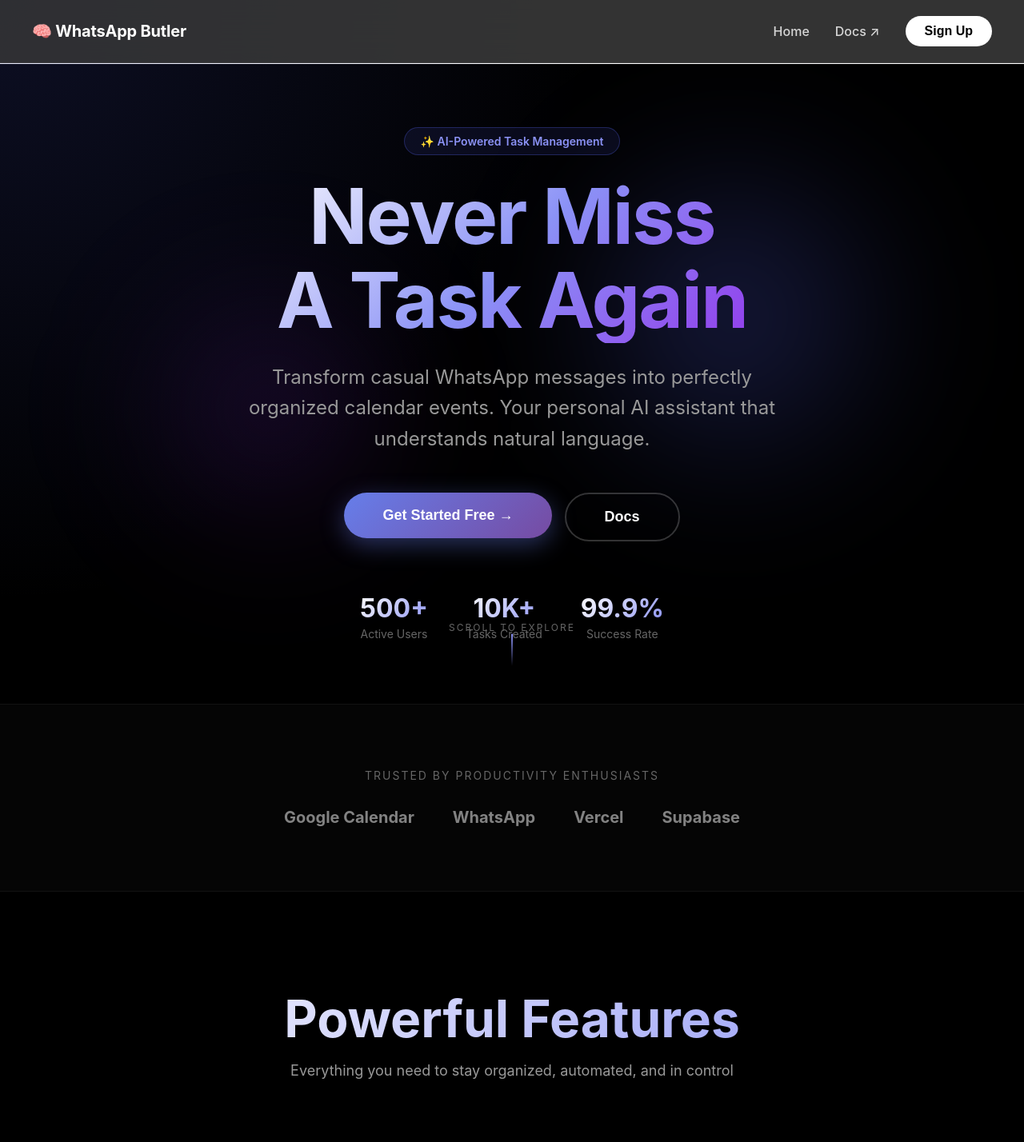
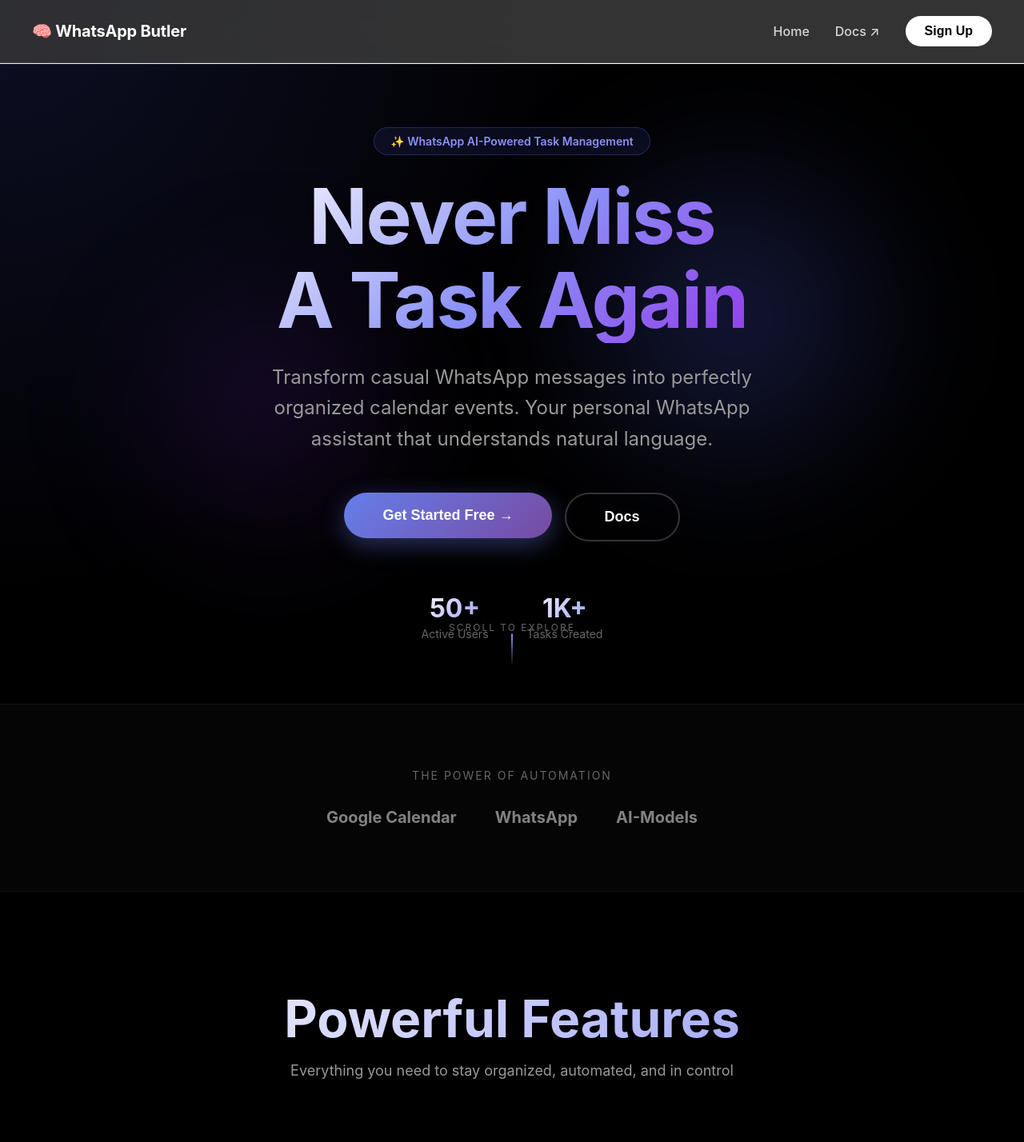
Before and after one commit to DestinyJazz/wa_butler, a Next.js app: page / in a window 1280 px wide. Shown: the top 1428 px of the page at 80% size. Built offline with nearby package versions, Linux system fonts and the light colour scheme.

Commit message:
Update page.tsx

```diff
--- a/app/page.tsx
+++ b/app/page.tsx
@@ -84,7 +84,7 @@
             color: '#8B92F6',
             fontWeight: '600',
           }}>
-            ✨ AI-Powered Task Management
+            ✨ WhatsApp AI-Powered Task Management
           </div>
 
           <h1 style={{
@@ -108,7 +108,7 @@
             lineHeight: '1.6',
           }}>
             Transform casual WhatsApp messages into perfectly organized calendar events.
-            Your personal AI assistant that understands natural language.
+            Your personal WhatsApp assistant that understands natural language.
           </p>
 
           <div style={{ display: 'flex', gap: '16px', flexWrap: 'wrap', justifyContent: 'center' }}>
@@ -172,9 +172,8 @@
             flexWrap: 'wrap',
           }}>
             {[
-              { label: 'Active Users', value: '500+' },
-              { label: 'Tasks Created', value: '10K+' },
-              { label: 'Success Rate', value: '99.9%' },
+              { label: 'Active Users', value: '50+' },
+              { label: 'Tasks Created', value: '1K+' },
             ].map((stat, i) => (
               <div key={i}>
                 <div style={{
@@ -220,7 +219,7 @@
       }}>
         <div style={{ maxWidth: '1200px', margin: '0 auto', textAlign: 'center' }}>
           <p style={{ color: '#666', fontSize: '14px', marginBottom: '32px', textTransform: 'uppercase', letterSpacing: '2px' }}>
-            Trusted by productivity enthusiasts
+            The Power of Automation
           </p>
           <div style={{
             display: 'flex',
@@ -230,7 +229,7 @@
             flexWrap: 'wrap',
             opacity: 0.5,
           }}>
-            {['Google Calendar', 'WhatsApp', 'Vercel', 'Supabase'].map((brand, i) => (
+            {['Google Calendar', 'WhatsApp', 'AI-Models'].map((brand, i) => (
               <div key={i} style={{
                 fontSize: '20px',
                 fontWeight: '700',
@@ -443,7 +442,7 @@
             </p>
             <div>
               <div style={{ fontWeight: '600', fontSize: '18px' }}>Sarah Chen</div>
-              <div style={{ color: '#999', fontSize: '14px', marginTop: '4px' }}>Product Manager</div>
+              <div style={{ color: '#999', fontSize: '14px', marginTop: '4px' }}>Heavy WhatsApp User</div>
             </div>
           </div>
         </div>
```
